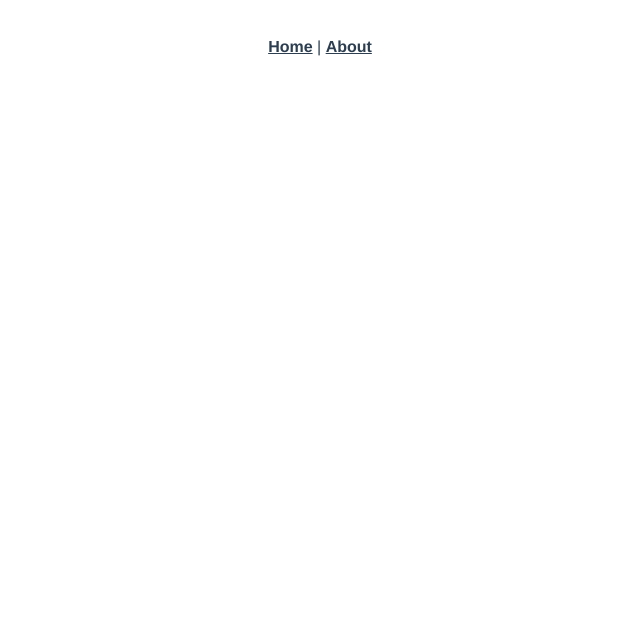
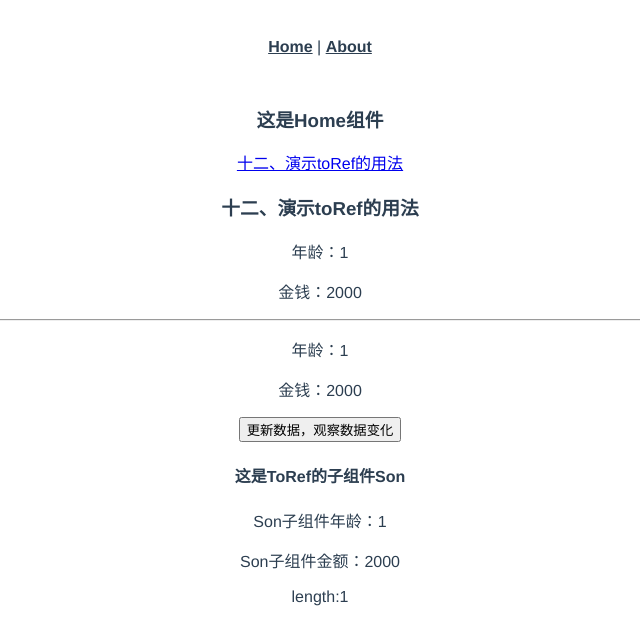
Before and after one commit to bcygsws/vue3_learn, a Vue app: page /#/home/to_ref in a window 1280 px wide. Before the commit this address had no page. Shown: the top 644 px of the page, without its empty margins (320-960 px from the left). Built offline with nearby package versions, Linux system fonts and the light colour scheme.

Commit message:
:art: toR响应式对象的某个属性为ref对象，并响应式对象操作同一份数同步更新界面

```diff
--- a/src/components/HelloWorld.vue
+++ /dev/null
@@ -1,5 +0,0 @@
-<template>
-  <div>
-    <h3>这是hello world子组件</h3>
-  </div>
-</template>
--- a/src/components/to_ref/Son.vue
+++ b/src/components/to_ref/Son.vue
@@ -2,12 +2,15 @@
   <h4>这是ToRef的子组件Son</h4>
   <!-- 在其父组件中点击按钮，age也同步变化 -->
   <p>Son子组件年龄：{{ age }}</p>
+  <!-- ToRef父组件组state.money渲染的金额不会发生改变，一直是2000 -->
+  <p>Son子组件金额：{{ money }}</p>
   <!-- 增加一个需求，如果要拿到传入的数据位数，length怎么办?而且getLength函数是别人封装的，传入的参数是Ref类型 -->
   <p>length:{{ length }}</p>
 </template>
 <script lang="ts">
 import { defineComponent, toRef, computed, Ref } from 'vue';
 // 别人封装的获取长度函数
+// const getLength=computed((age:Ref)=>{})
 function getLength(age: Ref) {
   // 数据age只要变化，就计算长度，需要监听
   // 这种属于只有getter的computed的监听
@@ -21,6 +24,10 @@ export default defineComponent({
     age: {
       type: Number,
       required: true // 必须的
+    },
+    money: {
+      type: Number,
+      required: true
     }
   },
   setup(props) {
--- a/src/components/to_ref/ToRef.vue
+++ b/src/components/to_ref/ToRef.vue
@@ -2,11 +2,11 @@
   <h3>十二、演示toRef的用法</h3>
   <p>年龄：{{ state.age }}</p>
   <p>金钱：{{ state.money }}</p>
-  <hr>
+  <hr />
   <p>年龄：{{ age }}</p>
   <p>金钱：{{ money }}</p>
   <button @click="update">更新数据，观察数据变化</button>
-  <Son :age="age"></Son>
+  <Son :age="age" :money="money"></Son>
 </template>
 <script lang="ts">
 import { defineComponent, reactive, toRef, ref } from 'vue';
@@ -15,13 +15,15 @@ import Son from './Son.vue';
  *
  * 区别：
  * toRef 为源响应式对象上的某个属性创建了一个ref对象，二者同步操作的是同一数值，且同步更新
+ * 语法：const age=toRef(state,'age');和解构toRefs(state)拿到age是一个意思
+ *
  * ref相当于把原来的对象的属性做了一份拷贝，操作时和原来的数据之间互不影响
  *
  *
  */
 export default defineComponent({
   name: 'ToRef',
-  components:{
+  components: {
     Son
   },
   setup() {
@@ -36,8 +38,8 @@ export default defineComponent({
     const update = () => {
       // {{state.age}}和{{age}}中的数据都改变了
       age.value += 1;
-      // 原来state中的money结果不变，仅仅{{money}改变
-      // money.value += 10;
+      // 原来state中的money结果不变，仅仅{{money}}改变
+      money.value += 10;
       console.log('测试是否执行');
     };
     return {
--- a/src/views/Home.vue
+++ b/src/views/Home.vue
@@ -1,60 +1,17 @@
 <template>
   <h3>这是Home组件</h3>
-  <HelloWorld></HelloWorld>
-  <!-- <p>{number}</p> -->
-  <!-- 注意：在vue中使用模板是双括号，react中是单括号 -->
-  <p>{{ number }}</p>
-  <!-- setup和ref使用演示组件 -->
-  <Learn></Learn>
-  <Update></Update>
-  <Fat></Fat>
-  <!-- 计算属性和监听 -->
-  <Computed></Computed>
-  <!-- 浅劫持 -->
-  <ShallowReactive></ShallowReactive>
-  <!-- 只读和浅只读 -->
-  <ReadOnlyProperty></ReadOnlyProperty>
-  <!-- toRaw 和markRaw -->
-  <ToAndMarkRaw></ToAndMarkRaw>
   <!-- toRef的使用，和ref的区别 -->
-  <ToRef></ToRef>
+  <router-link to="/home/to_ref">十二、演示toRef的用法</router-link>
+  <router-view></router-view>
 </template>
 
 <script lang="ts">
 // vue3的script和setup语法，推荐使用Volar,注意Volar和原来vue2的Vetur是互斥的；使用Volar时，搜索Vetur插件禁用
 // 在Home中定义一个子组件HelloWorld
-import HelloWorld from '../components/HelloWorld.vue';
-import Learn from '../components/setup_ref/Learn.vue';
-import Update from '../components/update/Update.vue';
-import Fat from '../components/update/Fat.vue';
-// 计算属性和监听
-import Computed from '../components/computed/Computed.vue';
-import ShallowReactive from '../components/shallow_reactive/ShallowReactive.vue';
-// 只读和浅只读
-import ReadOnlyProperty from '../components/readonly/ReadOnlyProperty.vue';
-import ToAndMarkRaw from '../components/raw/ToAndMarkRaw.vue';
-import ToRef from "../components//to_ref/ToRef.vue";
 import { defineComponent } from 'vue';
 // 暴露出一个定义好的组件
 export default defineComponent({
   // 当前组件名称
-  name: 'Home',
-  components: {
-    // 注册一个子组件
-    HelloWorld,
-    Learn,
-    Update,
-    Fat,
-    Computed,
-    ShallowReactive,
-    ReadOnlyProperty,
-    ToAndMarkRaw,
-    ToRef
-  },
-  // setup相当于一个回调函数，里面返回的任何对象，对象的属性和方法，在模板中可以直接使用
-  setup() {
-    let number = 16;
-    return { number };
-  }
+  name: 'Home'
 });
 </script>
```
Also changed, not shown: src/router/index.ts (+8 -2 lines).
